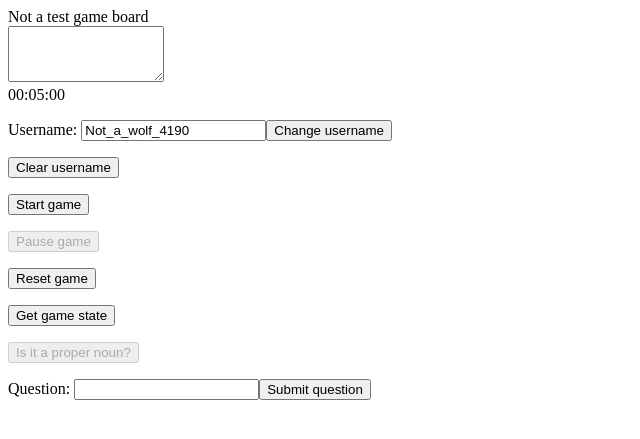
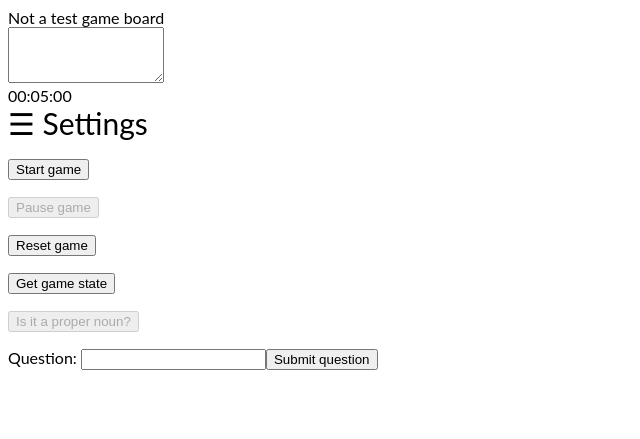
Before and after one commit to ug42/westwords, a Flask app: page / in a window 1280 px wide. Shown: the top 439 px of the page, without its empty margins (0-640 px from the left). Run offline with Flask 2, Linux system fonts and the light colour scheme; some libraries are stand-ins or nearby versions.

Commit message:
Add the sidebar initial config to game and add a login redirect for initial login.

```diff
--- a/server.py
+++ b/server.py
@@ -1,14 +1,18 @@
 from datetime import datetime
 import enum
-from telnetlib import GA
-from flask import Flask, render_template, request, jsonify, make_response, session
+from random import randint
+from flask import Flask, render_template, request, redirect, jsonify, make_response, session
 from flask_socketio import SocketIO, emit
 from flask_session import Session
 
+# TODO: remove or factor out so only set if flag is set.
+DEBUG = True
 app = Flask(__name__)
-app.config['SECRET_KEY'] = 'secret!'
+app.config['SECRET_KEY'] = '8fdd9716f2f66f1390440cbef84a4bd825375e12a4d31562a4ec8bda4cddc3a4'
 app.config['SESSION_TYPE'] = 'filesystem'
-app.config['DEBUG'] = True
+if DEBUG:
+    app.config['DEBUG'] = True
+# TODO: add session key login and get rid of a ton of logic grown here
 Session(app)
 socketio = SocketIO(app)
 
@@ -71,13 +75,32 @@ class Game(object):
 
 
 Games = {
-    'defaultgame': Game(),
+    # TODO: replace with real player objects associated with session
+    'defaultgame': Game(timer=120, players=['me', 'you']),
 }
 
 
 @app.route('/')
 def game():
+    if DEBUG:
+        print('Requesting / URL')
+    if 'username' not in session:
+        session['username'] = f'Not_a_wolf_{randint(1000,9999)}'
+    if 'players' not in session:
+        session['players'] = Games['defaultgame'].players
     return render_template('game.html')
+
+
+@app.route('/username', methods=['GET', 'POST'])
+def username():
+    if DEBUG and request.method == 'POST':
+        print(f'Request: {request.data}')
+        print('Requesting /username URL')
+    print('Username requested: {}'.format(request.form.get('username')))
+    if request.method == 'POST' and request.form.get('username'):
+        print(f'Username registered:{session["username"]}')
+        session['username'] = request.form.get('username')
+    return redirect('/')
 
 
 @socketio.on('connect')
--- a/static/js/script.js
+++ b/static/js/script.js
@@ -11,16 +11,16 @@ $(document).ready(function () {
     let game_pause_btn = document.getElementById('game_pause');
     let game_reset_btn = document.getElementById('game_reset');
 
-    if (localStorage.getItem("username") == null |
-        localStorage.getItem("username") == "") {
-        let default_username = 'Not_a_wolf_' + Math.floor(Math.random() * 10000 % 9999);
-        username.defaultValue = default_username;
-        localStorage.setItem('username', default_username);
-        localStorage.setItem('role', 'spectator');
-    } else {
-        username.defaultValue = localStorage.getItem("username");
-    }
-    var user = username.value;
+    // if (localStorage.getItem("username") == null |
+    //     localStorage.getItem("username") == "") {
+    //     let default_username = 'Not_a_wolf_' + Math.floor(Math.random() * 10000 % 9999);
+    //     username.defaultValue = default_username;
+    //     localStorage.setItem('username', default_username);
+    //     localStorage.setItem('role', 'spectator');
+    // } else {
+    //     username.defaultValue = localStorage.getItem("username");
+    // }
+    // var user = username.value;
     var local_game_state = {};
     var default_game_state = { 'game_state': 'SETUP', 'players': [], 'time': 300 };
 
@@ -38,18 +38,6 @@ $(document).ready(function () {
         timer.addEventListener('targetAchieved', function (e) {
             $('#game_timer').html('KABOOM!!');
         });
-        // var timer = new easytimer.Timer({
-        //     countdown: true,
-        //     startValues: { seconds: seconds }
-        // });
-        // $('#game_timer').timer({
-        //     seconds: seconds,
-        //     countdown: true,
-        //     callback: function () {
-        //         console.log('Timer completed locally.');
-        //     },
-        // });
-        // $('#game_timer').timer('pause');
     }
 
 socket.on('connect', function () {
@@ -115,16 +103,16 @@ function parse_game_state(game_state) {
     }
 
 }
-$('#username_change').on('click', function () {
-    if (username.value != "") {
-        localStorage.setItem("username", username.value);
-    } else {
-        alert("Username can not be blank.");
-        console.log("Username blank");
-    }
+// $('#username_change').on('click', function () {
+//     if (username.value != "") {
+//         localStorage.setItem("username", username.value);
+//     } else {
+//         alert("Username can not be blank.");
+//         console.log("Username blank");
+//     }
+// });
+// $('#username_clear').on('click', function () {
+//     localStorage.removeItem('username');
+//     username.value = "";
+// });
 });
-$('#username_clear').on('click', function () {
-    localStorage.removeItem('username');
-    username.value = "";
-});
-});
--- a/templates/game.html
+++ b/templates/game.html
@@ -3,6 +3,63 @@
 
 <head>
     <title>Social Words</title>
+    <style>
+        body {
+            font-family: "Lato", sans-serif;
+        }
+
+        .sidenav {
+            display: none;
+            height: 100%;
+            width: 250px;
+            position: fixed;
+            z-index: 1;
+            top: 0;
+            left: 0;
+            background-color: #111;
+            overflow-x: hidden;
+            padding-top: 60px;
+        }
+
+        .sidenav div {
+            padding: 8px 8px 8px 32px;
+            text-decoration: none;
+            font-size: 25px;
+            color: #818181;
+            display: block;
+        }
+
+        .sidenav a {
+            padding: 8px 8px 8px 32px;
+            text-decoration: none;
+            font-size: 25px;
+            color: #818181;
+            display: block;
+        }
+
+        .sidenav a:hover {
+            color: #f1f1f1;
+        }
+
+        .sidenav .closebtn {
+            position: absolute;
+            top: 0;
+            right: 25px;
+            font-size: 36px;
+            margin-left: 50px;
+        }
+
+        @media screen and (max-height: 450px) {
+            .sidenav {
+                padding-top: 15px;
+            }
+
+            .sidenav a {
+                font-size: 18px;
+            }
+        }
+    </style>
+    <meta name="viewport" content="width=device-width, initial-scale=1">
 </head>
 
 <body>
@@ -16,13 +73,33 @@
     <div id="game">Not a test game board</div>
     <textarea id="game_status" style="width:150px; height:50px;"></textarea>
     <div id="game_timer"></div>
-    <p>Username: <input type="text" id="username"><button id="username_change">Change username</button></p>
-    <p><button id="username_clear">Clear username</button></p>
+    <div id="mySidenav" class="sidenav">
+        <a href="javascript:void(0)" class="closebtn" onclick="closeNav()">&times;</a>
+        <div>Username: {{ session.username }}</div>
+        <form action="/username" method="POST">
+            Username: <input type="text" name="username" id="username">
+            <button type="submit" id="username_change">Change username</button>
+         </form>
+        <a href="#">Players</a>
+        <div>{{ session.players }}</div>
+    </div>
+
+
+    <span style="font-size:30px;cursor:pointer" onclick="openNav()">&#9776; Settings</span>
+    <script>
+        function openNav() {
+            document.getElementById("mySidenav").style.display = "block";
+        }
+
+        function closeNav() {
+            document.getElementById("mySidenav").style.display = "none";
+        }
+    </script>
     <p><button id="game_start">Start game</button></p>
     <p><button id="game_pause" disabled>Pause game</button></p>
     <p><button id="game_reset">Reset game</button></p>
     <p><button id="get_game_state">Get game state</button></p>
     <p><button id="proper_noun" disabled>Is it a proper noun?</button></p>
     <p>Question: <input type="text" id="question"><button id="question_submit">
-        Submit question</button></p>
+            Submit question</button></p>
 </body>
```
